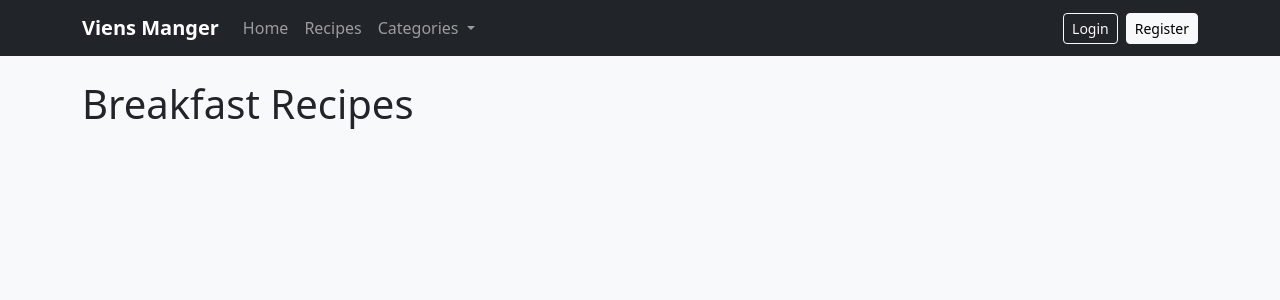
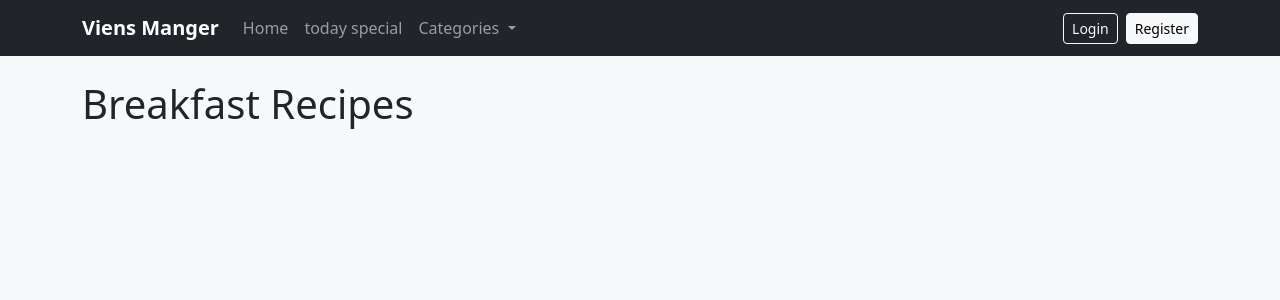
Before and after one commit to Ahmeda002/viens-manger, a Django app: page /breakfast/ in a window 1280 px wide. Shown: the top 300 px of the page. Run offline with Django 5.2, Linux system fonts and the light colour scheme; data that the repository does not hold is empty.

Commit message:
Add today special feature and fix routing

```diff
--- a/recipes/views.py
+++ b/recipes/views.py
@@ -1,10 +1,13 @@
 import requests
+import random
 from itertools import chain
 from operator import attrgetter
+
 from django.shortcuts import render, redirect, get_object_or_404
 from django.contrib.auth import login
 from django.contrib.auth.decorators import login_required
 from django.contrib.auth.forms import UserCreationForm
+
 from .models import Recipe, Comment, MealComment
 from .forms import RecipeForm
 
@@ -23,6 +26,7 @@ def register(request):
             return redirect('home')
     else:
         form = UserCreationForm()
+
     return render(request, 'registration/register.html', {'form': form})
 
 
@@ -34,23 +38,29 @@ def add_recipe(request):
             recipe = form.save(commit=False)
             recipe.user = request.user
             recipe.save()
-            return redirect('recipes')
+            return redirect('home')
     else:
         form = RecipeForm()
+
     return render(request, 'recipes/add_recipe.html', {'form': form})
 
 
 @login_required
 def edit_recipe(request, recipe_id):
     recipe = get_object_or_404(Recipe, id=recipe_id, user=request.user)
+
     if request.method == 'POST':
         form = RecipeForm(request.POST, request.FILES, instance=recipe)
         if form.is_valid():
             form.save()
-            return redirect('recipes')
+            return redirect('home')
     else:
         form = RecipeForm(instance=recipe)
-    return render(request, 'recipes/edit_recipe.html', {'form': form, 'recipe': recipe})
+
+    return render(request, 'recipes/edit_recipe.html', {
+        'form': form,
+        'recipe': recipe
+    })
 
 
 @login_required
@@ -58,12 +68,16 @@ def delete_recipe(request, recipe_id):
     if request.method == 'POST':
         recipe = get_object_or_404(Recipe, id=recipe_id, user=request.user)
         next_url = request.POST.get('next', '')
+
         if recipe.image:
             recipe.image.delete(save=False)
+
         recipe.delete()
+
         if next_url:
             return redirect(next_url)
-    return redirect('recipes')
+
+    return redirect('home')
 
 
 @login_required
@@ -74,7 +88,6 @@ def save_api_recipe(request):
         image_url = request.POST.get('image_url')
         ingredients = request.POST.get('ingredients', '')
         instructions = request.POST.get('instructions', '')
-
         meal_id = request.POST.get('meal_id', '')
 
         if title and description:
@@ -88,27 +101,35 @@ def save_api_recipe(request):
                 meal_id=meal_id,
             )
 
-    return redirect('recipes')
+    return redirect('home')
 
 
 def meal_detail(request, meal_id):
     url = f"https://www.themealdb.com/api/json/v1/1/lookup.php?i={meal_id}"
     response = requests.get(url)
     data = response.json().get('meals') or []
+
     if not data:
         return redirect('home')
+
     meal = data[0]
 
     if request.method == 'POST' and request.user.is_authenticated:
         text = request.POST.get('comment', '').strip()
         if text:
-            MealComment.objects.create(meal_id=meal_id, user=request.user, text=text)
+            MealComment.objects.create(
+                meal_id=meal_id,
+                user=request.user,
+                text=text
+            )
         return redirect('meal_detail', meal_id=meal_id)
 
     ingredients = []
+
     for i in range(1, 21):
         ingredient = (meal.get(f'strIngredient{i}') or '').strip()
         measure = (meal.get(f'strMeasure{i}') or '').strip()
+
         if ingredient:
             ingredients.append(f"{measure} {ingredient}".strip())
 
@@ -116,7 +137,10 @@ def meal_detail(request, meal_id):
 
     saved_recipe = None
     if request.user.is_authenticated:
-        saved_recipe = Recipe.objects.filter(user=request.user, meal_id=meal_id).first()
+        saved_recipe = Recipe.objects.filter(
+            user=request.user,
+            meal_id=meal_id
+        ).first()
 
     return render(request, 'recipes/meal_detail.html', {
         'meal': meal,
@@ -130,19 +154,34 @@ def meal_detail(request, meal_id):
 def _fetch_meals(category):
     url = f"https://www.themealdb.com/api/json/v1/1/filter.php?c={category}"
     response = requests.get(url)
-    return response.json().get('meals', [])
+    return response.json().get('meals', []) or []
 
 
 def breakfast(request):
-    return render(request, 'recipes/breakfast.html', {'meals': _fetch_meals('Breakfast')})
+    meals = _fetch_meals('Breakfast')
+    return render(request, 'recipes/breakfast.html', {'meals': meals})
 
 
 def lunch(request):
-    return render(request, 'recipes/lunch.html', {'meals': _fetch_meals('Chicken')})
+    meals = _fetch_meals('Chicken')
+    return render(request, 'recipes/lunch.html', {'meals': meals})
 
 
 def dinner(request):
-    return render(request, 'recipes/dinner.html', {'meals': _fetch_meals('Beef')})
+    meals = _fetch_meals('Beef')
+    return render(request, 'recipes/dinner.html', {'meals': meals})
+
+
+def today_special(request):
+    url = "https://www.themealdb.com/api/json/v1/1/search.php?s="
+    response = requests.get(url)
+    meals = response.json().get('meals', []) or []
+
+    specials = random.sample(meals, min(len(meals), 6))
+
+    return render(request, 'recipes/today_special.html', {
+        'meals': specials
+    })
 
 
 def allow_comment(request, recipe_id):
@@ -151,13 +190,31 @@ def allow_comment(request, recipe_id):
     if request.method == 'POST':
         if not request.user.is_authenticated:
             return redirect(f"/accounts/login/?next=/comment/{recipe_id}/")
+
         text = request.POST.get('comment', '').strip()
+
         if text:
-            Comment.objects.create(recipe=recipe, user=request.user, text=text)
+            Comment.objects.create(
+                recipe=recipe,
+                user=request.user,
+                text=text
+            )
+
         return redirect('allow_comment', recipe_id=recipe_id)
 
     recipe_comments = list(recipe.comments.all())
-    meal_comments = list(MealComment.objects.filter(meal_id=recipe.meal_id)) if recipe.meal_id else []
-    comments = sorted(chain(recipe_comments, meal_comments), key=attrgetter('created_at'), reverse=True)
 
-    return render(request, 'recipes/allow_comment.html', {'recipe': recipe, 'comments': comments})
+    meal_comments = []
+    if recipe.meal_id:
+        meal_comments = list(MealComment.objects.filter(meal_id=recipe.meal_id))
+
+    comments = sorted(
+        chain(recipe_comments, meal_comments),
+        key=attrgetter('created_at'),
+        reverse=True
+    )
+
+    return render(request, 'recipes/allow_comment.html', {
+        'recipe': recipe,
+        'comments': comments
+    })
--- a/templates/base.html
+++ b/templates/base.html
@@ -39,7 +39,7 @@
                     </li>
 
                     <li class="nav-item">
-                        <a class="nav-link" href="{% url 'recipes' %}">Recipes</a>
+                        <a class="nav-link" href="{% url 'recipes' %}">today special</a>
                     </li>
 
                     <li class="nav-item dropdown">
```
